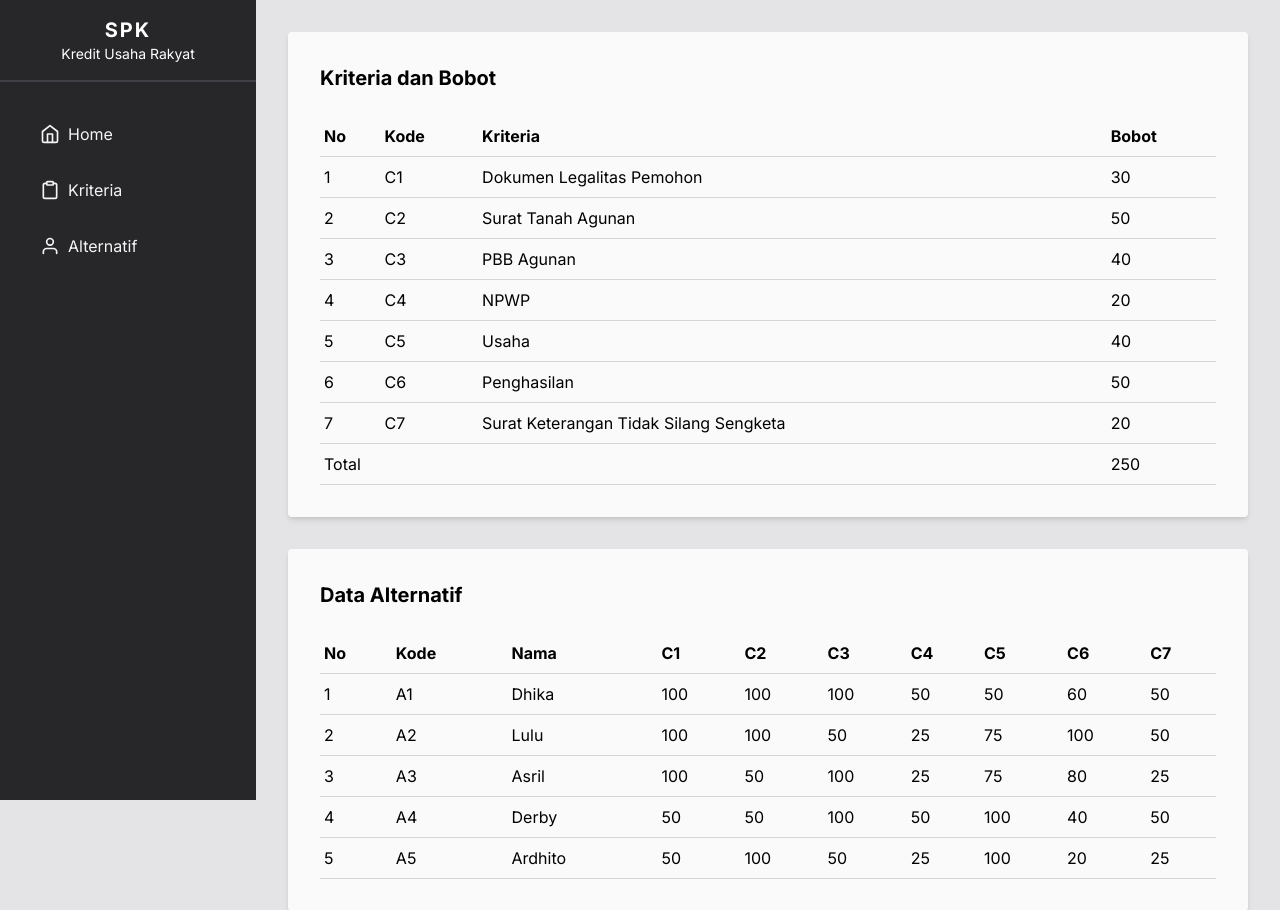
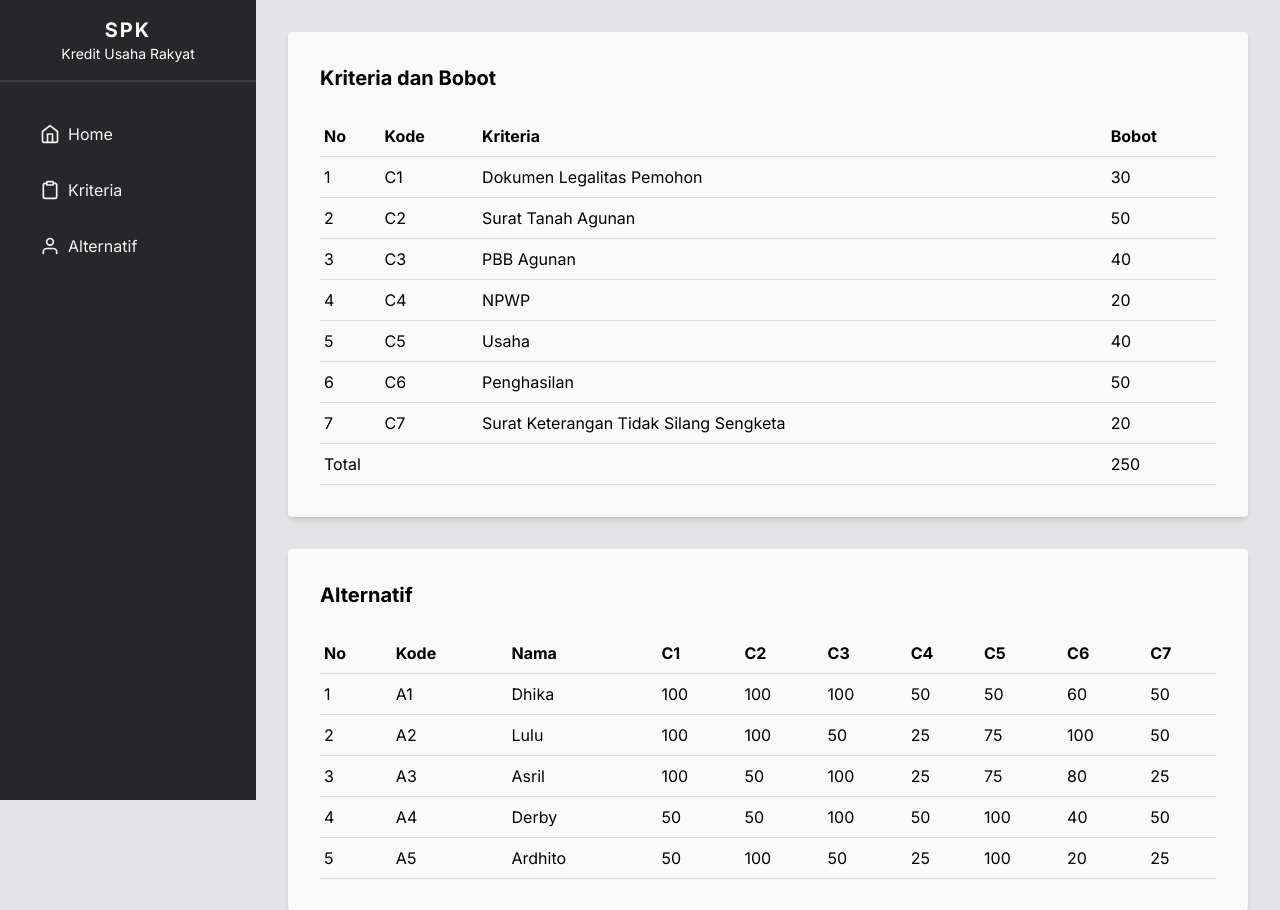
Before and after one commit to arialghifari/spk, a PHP site: page /hasil/ in a window 1280 px wide. Shown: the top 910 px of the page. Run offline with PHP 8.4, Linux system fonts and the light colour scheme; data comes from the database, SQL or seed files in the repository; some libraries are stand-ins or nearby versions.

Commit message:
Rename data alternatif

```diff
--- a/hasil/index.php
+++ b/hasil/index.php
@@ -69,7 +69,7 @@ $smart = new Smart();
 
 		<!-- Alternatif -->
 		<div class="mx-8 bg-zinc-50 p-8 rounded flex flex-col gap-4 shadow-md">
-			<h2 class="font-semibold text-xl mb-2">Data Alternatif</h2>
+			<h2 class="font-semibold text-xl mb-2">Alternatif</h2>
 
 			<table>
 				<thead>
```
